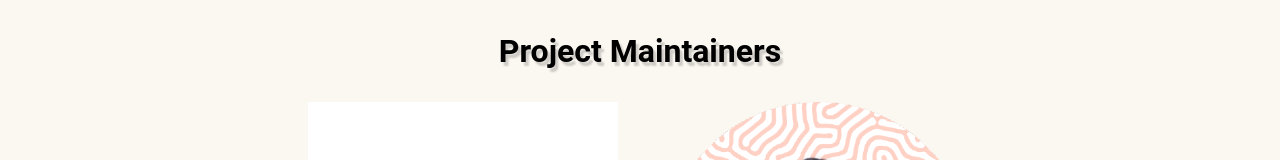
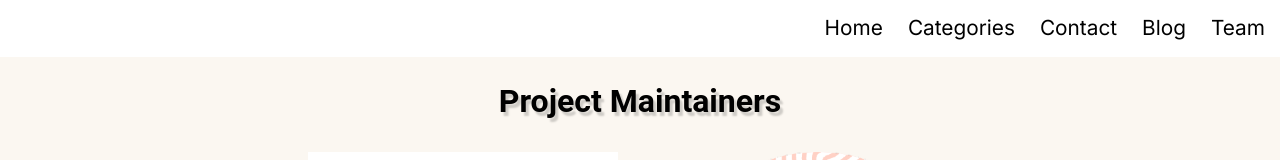
Before and after one commit to smaranjitghose/indokhaadyam, a React (Create React App) app: page /team in a window 1280 px wide. Shown: the top 160 px of the page. Built offline with nearby package versions, Linux system fonts and the light colour scheme; no server answers; a web font is replaced by a local one.

Commit message:
navbar added to team page

```diff
--- a/src/pages/Team/Team.jsx
+++ b/src/pages/Team/Team.jsx
@@ -6,8 +6,12 @@ import { Card } from "react-bootstrap";
 import { FaGithub, FaLinkedin } from "react-icons/fa";
 import GlobalStyle from "../../globalStyles";
 import Footer from "../../components/Footer/Footer";
+import Navbar from "../../components/Navbar/Navbar";
+import MobileNavbar from "../../components/Navbar/mobilenavbar";
+import { useMediaQuery } from "react-responsive";
 
 function Team() {
+  const isMobile = useMediaQuery({ maxWidth: "700px" })
   const maintainerSection = [
     {
       name: "Smaranjit Ghose",
@@ -48,6 +52,12 @@ function Team() {
   return (
     <>
       <GlobalStyle />
+
+      {!isMobile && <Navbar />}
+      {isMobile && <MobileNavbar />}
+
+
+
       <div className="Team">
         {/* <!-- Project Maintainer Sub Section --> */}
         <p className="titleMain">Project Maintainers</p>
--- a/src/pages/Team/team.css
+++ b/src/pages/Team/team.css
@@ -8,6 +8,7 @@
   text-align: center;
   font-size: 28px;
   overflow: hidden;
+  margin-top: 50PX;
 }
 
 .maintainer_title {
```
Also changed, not shown: 1 other file (tests, documents, lock files or other folders).
